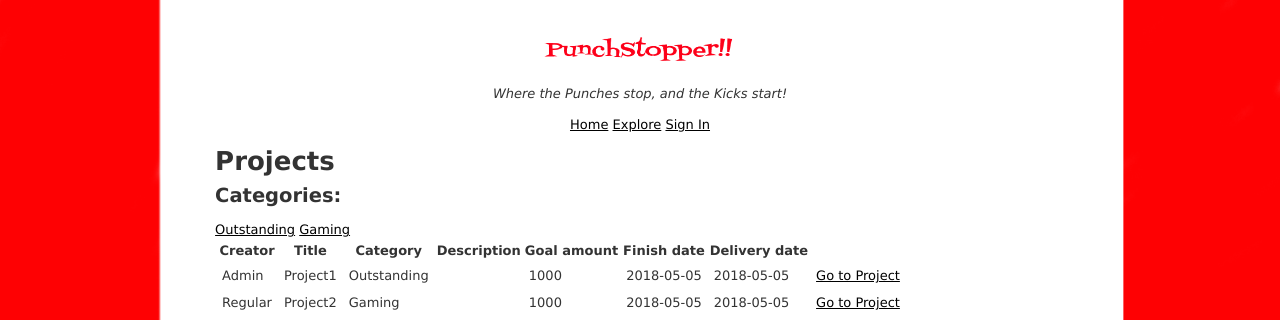
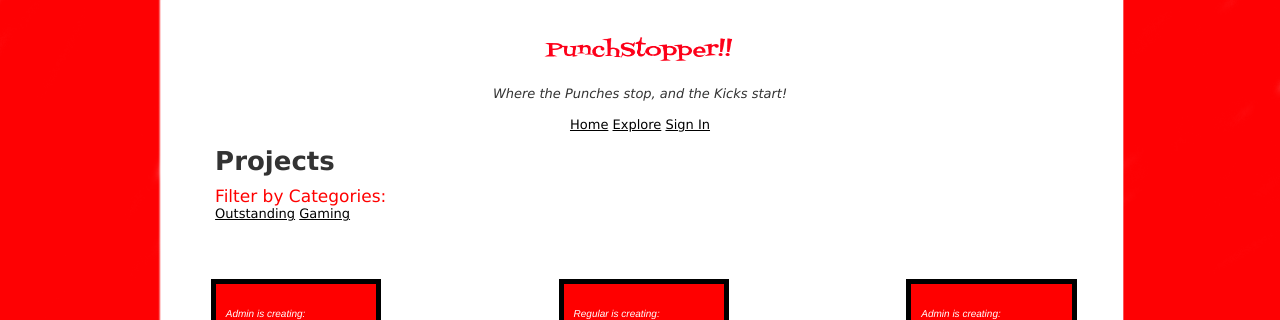
Before and after one commit to UANDES-4103-201810/course-project-punchstopper, a Rails app: page /projects in a window 1280 px wide. Shown: the top 320 px of the page. Run offline with Rails 7, Linux system fonts and the light colour scheme; data comes from the database, SQL or seed files in the repository; style sheets or scripts are compiled from the project's sources.

Commit message:
Added icon view for projects

```diff
--- a/app/assets/stylesheets/projects.scss
+++ b/app/assets/stylesheets/projects.scss
@@ -6,3 +6,9 @@
 .project_item{
   margin-left: 15%;
 }
+
+.category{
+  font-size: 17px;
+  color: red;
+
+}
--- a/app/views/projects/index.html.erb
+++ b/app/views/projects/index.html.erb
@@ -1,7 +1,7 @@
 <p id="notice"><%= notice %></p>
 <div class="project_item">
 <h1>Projects</h1>
-<h2>Categories:</h2>
+<div class="category">Filter by Categories:</div>
 <% @categories.each do |category| %>
   <% if params[:my_projects] %>
      <%= link_to category.username, projects_path(my_projects: true,category: category.id) %>
@@ -9,47 +9,25 @@
      <%= link_to category.username, projects_path(category: category.id) %>
   <% end %>
 <% end %>
-<table>
-  <thead>
-    <tr>
-      <th>Creator</th>
-      <th>Title</th>
-      <th>Category</th>
-      <th>Description</th>
-      <th>Goal amount</th>
-      <th>Finish date</th>
-      <th>Delivery date</th>
-      <th colspan="3"></th>
-    </tr>
-  </thead>
+<div></div><br>
+	<div></div><br>
+	</div>
+	<div class="grid-container">
+	<% @projects.each do |project| %>
+		<div class="project">
 
-  <tbody>
-    <% @projects.each do |project| %>
-      <tr>
-        <td><%= project.user.username %></td>
-        <td><%= project.title %></td>
-        <% if  project.category_id.present? %>
-	    	<td><%= project.category.username %></td>
-        <% else %>
-	    	<td><%= "" %></td>
-        <% end %>
-        <td><%= project.description %></td>
-        <td><%= project.goal_amount %></td>
-        <td><%= project.finish_date %></td>
-        <td><%= project.delivery_date %></td>
-        <td><%= link_to 'Go to Project', project %></td>
-        <% if  current_user.present? %>
-		    <% if  project.user.id == current_user.id || current_user.role %>
-				<td><%= link_to 'Edit', edit_project_path(project) %></td>
-				<td><%= link_to 'Delete', project, method: :delete, data: { confirm: 'Are you sure?' } %></td>
-			<% end %>
-        <% end %>
-      </tr>
-    <% end %>
-  </tbody>
-</table>
+			<span class="project_user"><%= project.user.username %> is creating:</span><br>
+			<span class="project_image">
+	          <%= link_to (image_tag("dummy.jpg", size: "200x150", alt: "Edit Entry")), project %>
+	        </span><br>
+			<span class="project_title"><%= project.title %></span><br>
+			<span class="project_numbers"><%= project.goal_amount %></span>
+			<span class="project_numbers"><%= project.finish_date %></span>
+
+		</div>
+	<% end %>
+	</div>
 
 <br>
 
 <%= link_to 'New Project', new_project_path %>
-</div>
```
Also changed, not shown: 1 other file.
